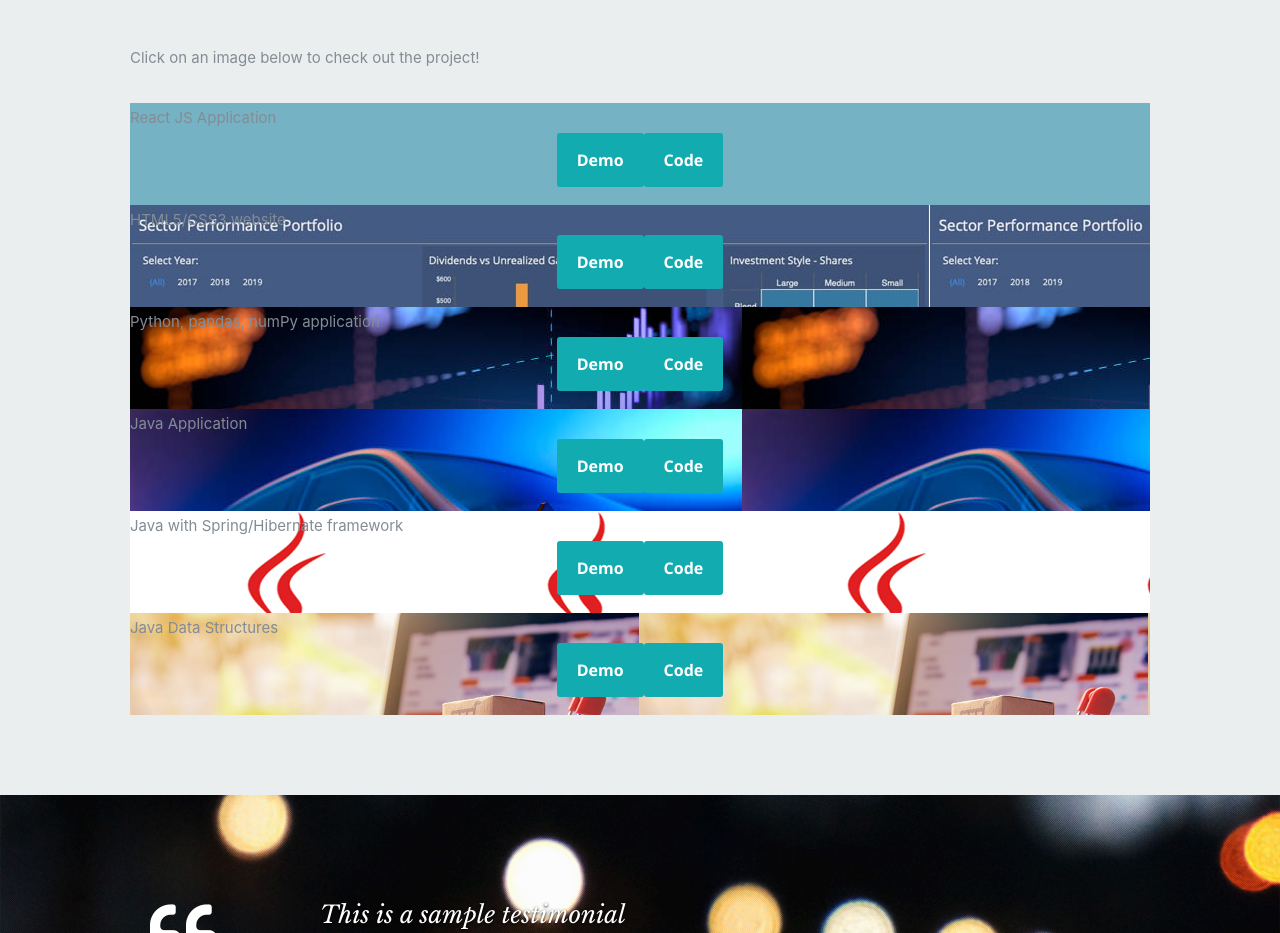
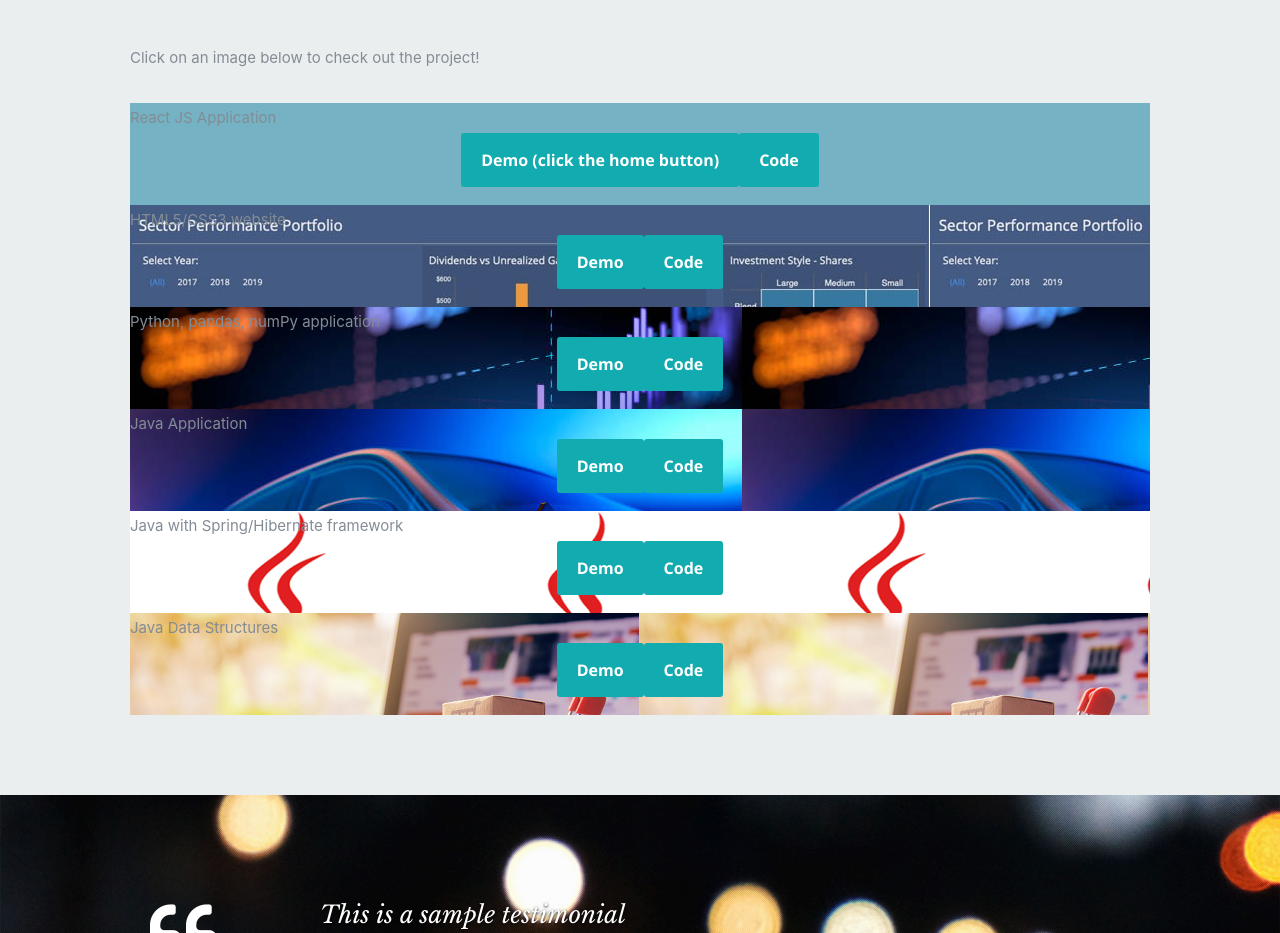
Before and after one commit to Malcolm777/Portfolio-Website, a React (Create React App) app: page / in a window 1280 px wide. Shown: the part 3640-4573 px from the top of the page. Built offline with nearby package versions, Linux system fonts and the light colour scheme.

Commit message:
new changes

```diff
--- a/src/components/Portfolio.js
+++ b/src/components/Portfolio.js
@@ -40,9 +40,9 @@ export default class Porfolio extends Component {
 
                         </span>
                         <div className = 'pt-8 text-center'>
-                        <a href = "https://9eaf-2601-2c6-5000-7fb0-8956-abf1-7e22-2c47.ngrok.io">
+                        <a href = "https://malcolm777.github.io/nexus-clothing/" target = "_blank">
                                 <button className = 'text-center rounded-lg px-4 py-3 m-2 bg-white text-pink-600 font-bold text-lg'>
-                                    Demo
+                                    Demo (click the home button)
                                 </button>
                         </a>
                         <a href = "https://github.com/Malcolm777/nexus-clothing " target = "_blank">
```
